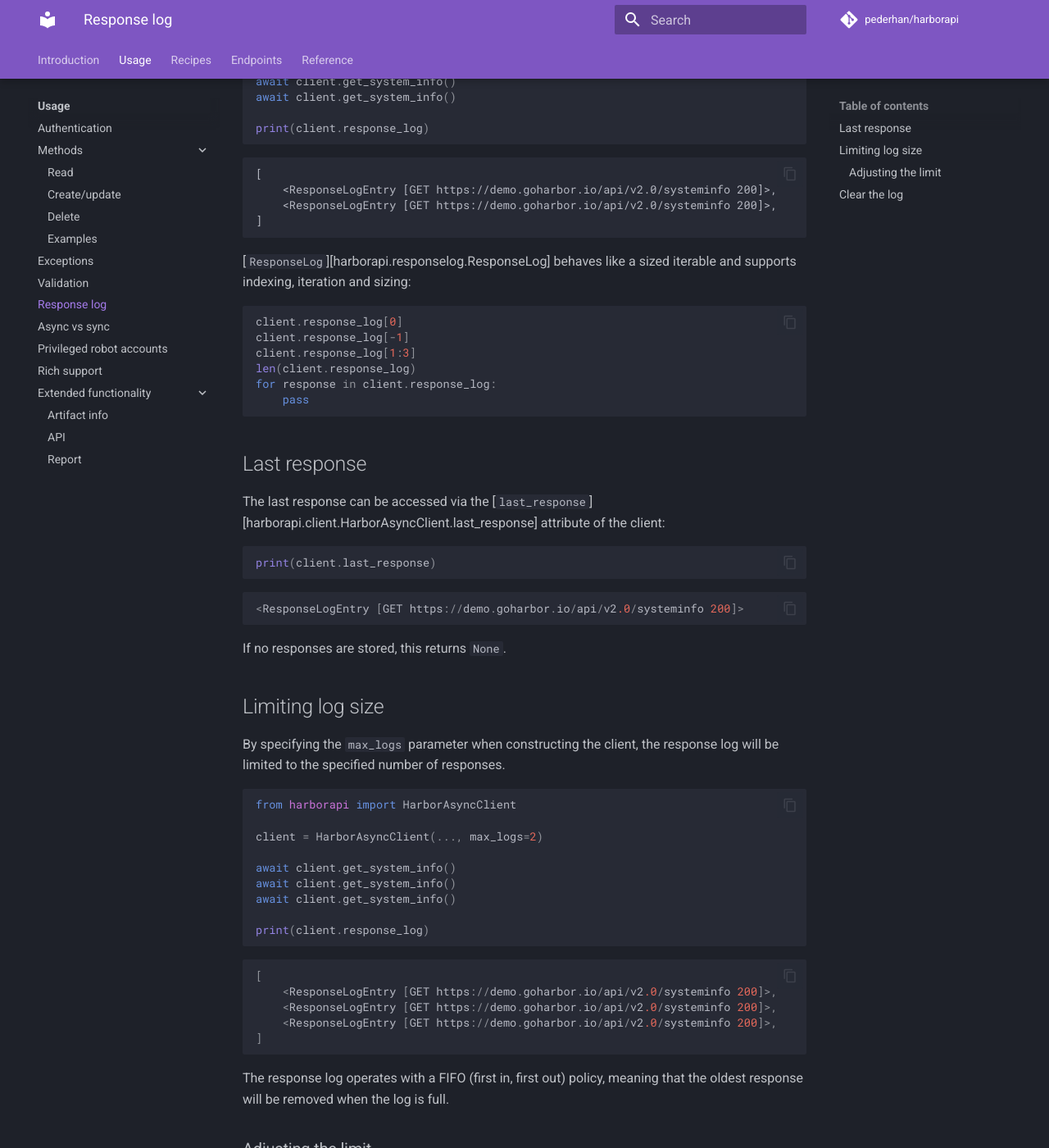
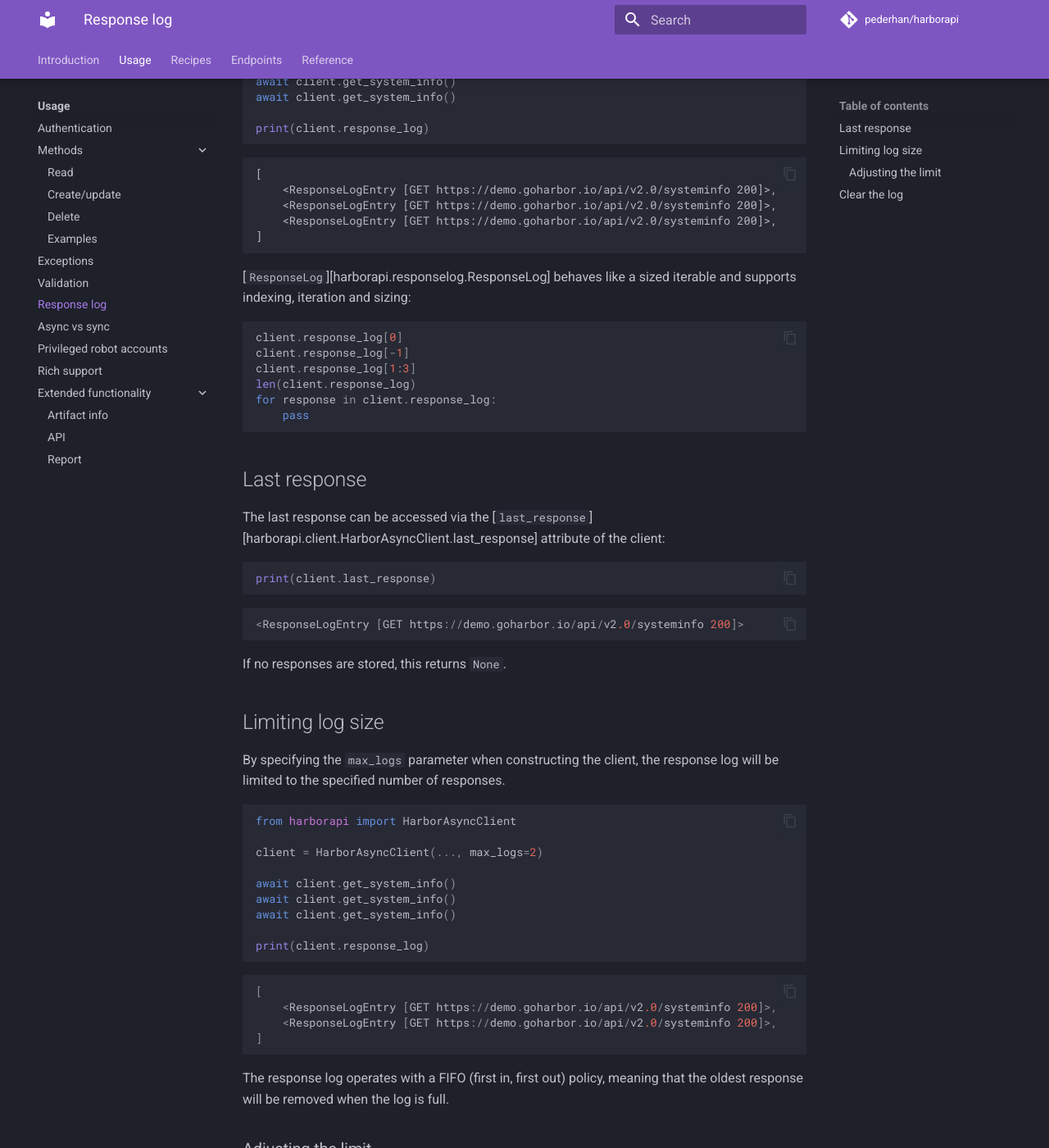
Before and after one commit to unioslo/harborapi, an MkDocs documentation site: the page built from docs/usage/responselog.md, in a window 1280 px wide and 1400 px high, scrolled down 413 px. Shown: the whole window at 82% size. Built offline with MkDocs 1.6.1 and Material for MkDocs 9.7.7, drawn with Linux system fonts in a browser that asks for light colours; comment, search, counter and statistics services are not loaded.

Commit message:
Docs: fix response log examples

````diff
--- a/docs/usage/responselog.md
+++ b/docs/usage/responselog.md
@@ -18,6 +18,7 @@ print(client.response_log)
 
 ```
 [
+    <ResponseLogEntry [GET https://demo.goharbor.io/api/v2.0/systeminfo 200]>,
     <ResponseLogEntry [GET https://demo.goharbor.io/api/v2.0/systeminfo 200]>,
     <ResponseLogEntry [GET https://demo.goharbor.io/api/v2.0/systeminfo 200]>,
 ]
@@ -69,7 +70,6 @@ print(client.response_log)
 [
     <ResponseLogEntry [GET https://demo.goharbor.io/api/v2.0/systeminfo 200]>,
     <ResponseLogEntry [GET https://demo.goharbor.io/api/v2.0/systeminfo 200]>,
-    <ResponseLogEntry [GET https://demo.goharbor.io/api/v2.0/systeminfo 200]>,
 ]
 ```
 
````
